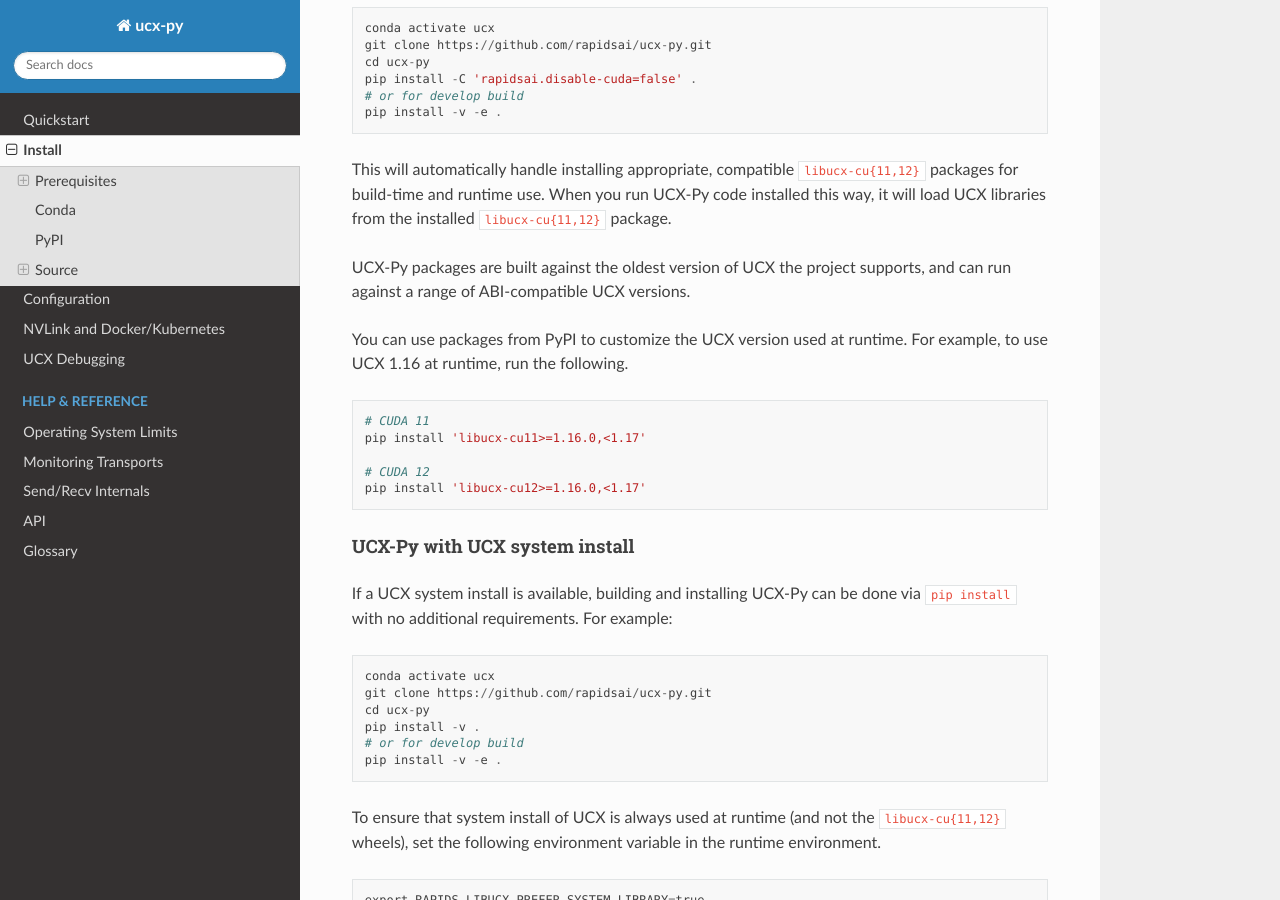
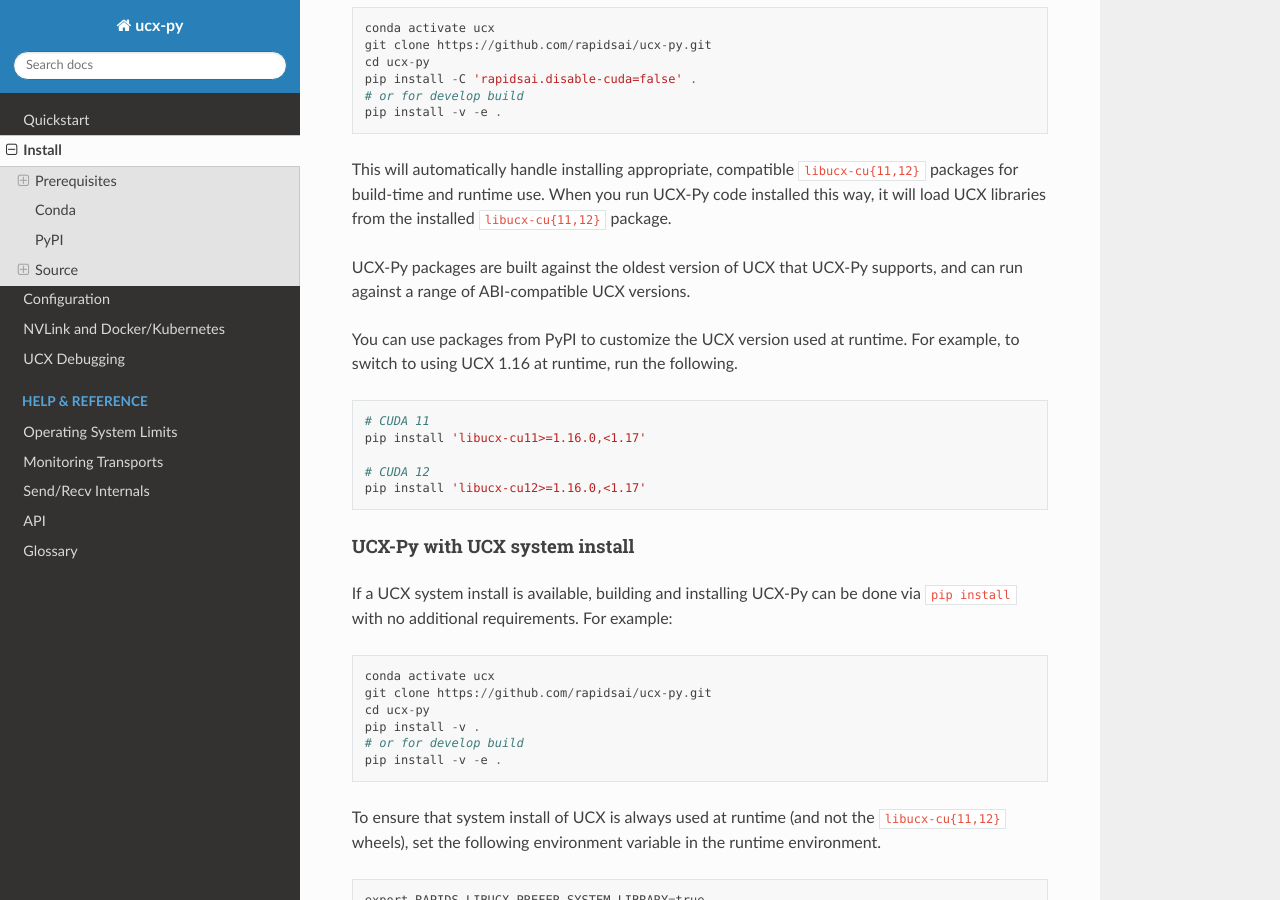
Before and after one commit to rapidsai/ucx-py, a Sphinx documentation site: the page built from docs/source/install.rst, in a window 1280 px wide and 900 px high, scrolled down 4536 px. Built offline with Sphinx 7.4.7 and the Read the Docs theme 3.1.0, drawn with Linux system fonts in a browser that asks for light colours; the version number could not be read and is left out.

Commit message:
more changes

```diff
--- a/docs/source/install.rst
+++ b/docs/source/install.rst
@@ -235,10 +235,11 @@
 This will automatically handle installing appropriate, compatible ``libucx-cu{11,12}`` packages for build-time and runtime use.
 When you run UCX-Py code installed this way, it will load UCX libraries from the installed ``libucx-cu{11,12}`` package.
 
-UCX-Py packages are built against the oldest version of UCX the project supports, and can run against a range
+UCX-Py packages are built against the oldest version of UCX that UCX-Py supports, and can run against a range
 of ABI-compatible UCX versions.
 
-You can use packages from PyPI to customize the UCX version used at runtime. For example, to use UCX 1.16 at runtime, run the following.
+You can use packages from PyPI to customize the UCX version used at runtime.
+For example, to switch to using UCX 1.16 at runtime, run the following.
 
 ::
 
```
